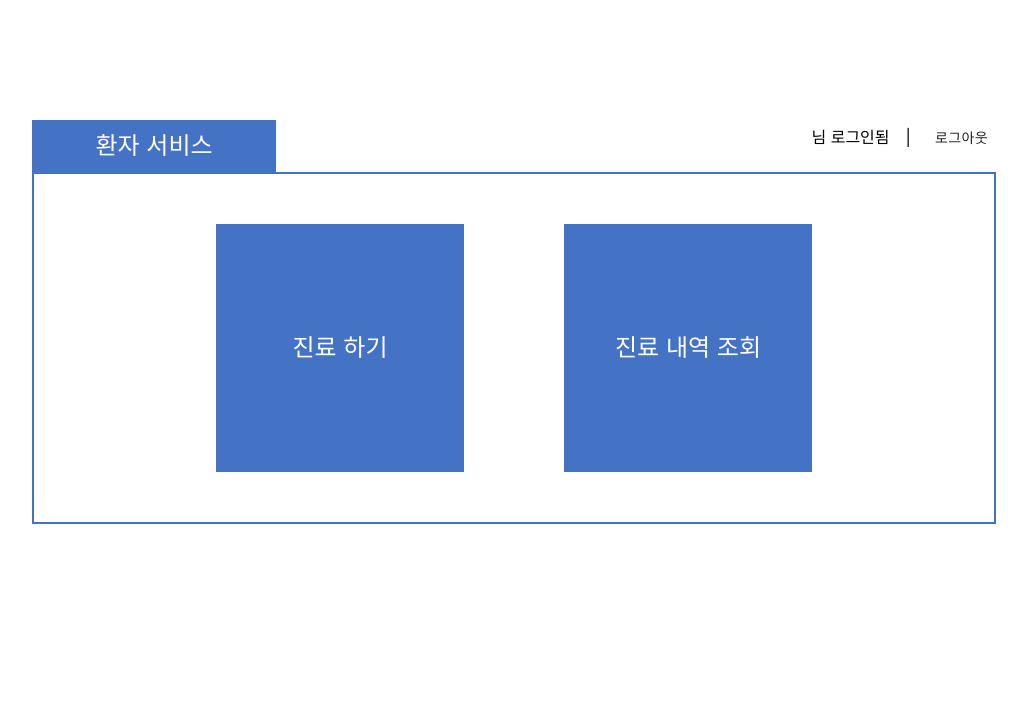
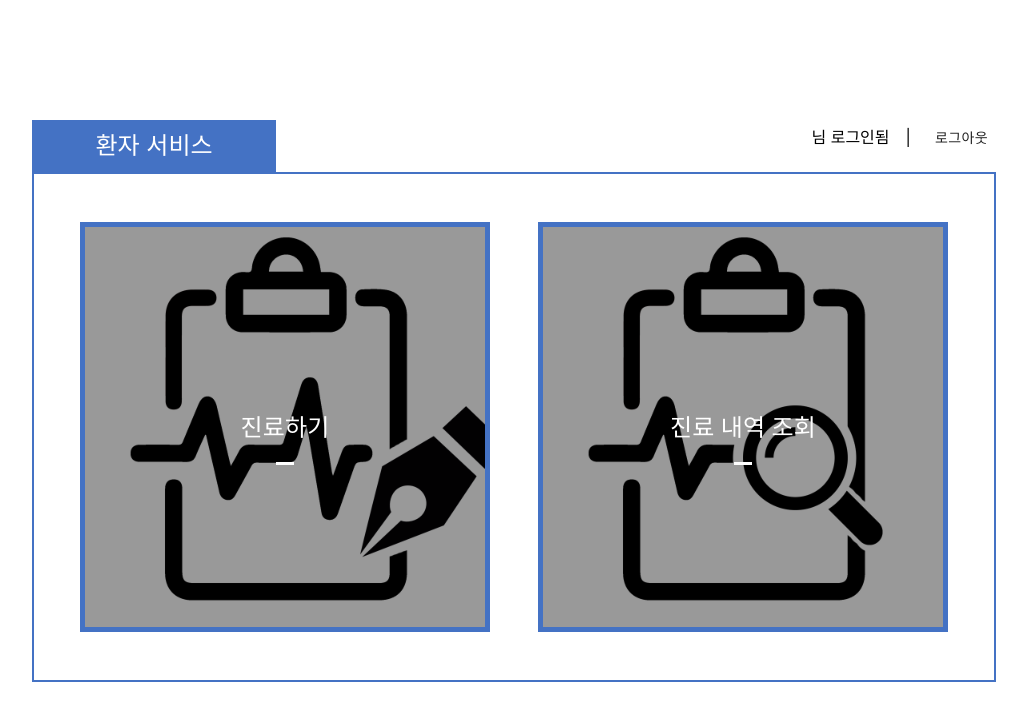
Before and after one commit to Fifteen-rm/frontend, a React (Create React App) app: page /patient/service in a window 1280 px wide. Shown: the top 720 px of the page, without its empty margins (206-1233 px from the left). Built offline with nearby package versions, Linux system fonts and the light colour scheme; what react-kakao-login would draw is missing.

Commit message:
UI_201103_0

```diff
--- a/src/components/ChoiceLoginType.js
+++ b/src/components/ChoiceLoginType.js
@@ -104,6 +104,8 @@ export default function ChoiceLoginType() {
         <div align="center">
             <Box className={classes.root} padding={10}>
                 <Box padding={5} fontSize='2rem'>원격 진료 서비스에 오신 것을 환영합니다.</Box>
+                <Box display="flex" justifyContent="center">
+                    <Box border={5} borderColor="rgb(68, 114, 196)" margin={3}>
                         {image_patient.map((image) => (
                             <Link to={path.PATIENT_LOGIN}>
                                 <ButtonBase
@@ -136,7 +138,9 @@ export default function ChoiceLoginType() {
                                 </ButtonBase>
                             </Link>
                         ))}
+                    </Box>
 
+                    <Box border={5} borderColor="rgb(112, 173, 71)" margin={3}>
                     {image_doctor.map((image) => (
                         <Link to={path.DOCTOR_LOGIN}>
                             <ButtonBase
@@ -170,6 +174,8 @@ export default function ChoiceLoginType() {
                         </Link>
                     ))}
                 </Box>
-        </div>
+            </Box>
+            </Box>
+        </div >
     );
 }
--- a/src/screens/Meet/MeetPlace.js
+++ b/src/screens/Meet/MeetPlace.js
@@ -96,11 +96,11 @@ const MeetPlace = ({ roomName, token }) => {
         <Box className={classes.root} display="flex" justifyContent="center">
           <Box width={8 / 10} border={2} borderColor="rgb(68, 114, 196)">
             <h2>Room: {roomName}</h2>
-            <Box margin={5} border={2} borderColor="rgb(68, 114, 196)" style={{ position: 'relative', zIndex: 2 }}>
+            <Box margin={5} border={5} borderColor="rgb(112, 173, 71)" style={{ position: 'relative', zIndex: 2 }}>
               <h3>{part} 전문의 김덕배</h3>
               <Box className="remote-participants">{remoteParticipants}</Box>
             </Box>
-            <Box width="20%" height="15%" border={2} borderColor="rgb(68, 114, 196)" style={{ position: 'relative', zIndex: 1, top: '-300px', left: '300px' }} >
+            <Box width="20%" height="15%" border={5} borderColor="rgb(68, 114, 196)" style={{ position: 'relative', zIndex: 1, top: '-300px', left: '300px' }} >
               <h3>{name}님</h3>
               <Box className="local-participant">
                 {room ? (
--- a/src/screens/Patient/PatientService.js
+++ b/src/screens/Patient/PatientService.js
@@ -1,10 +1,32 @@
 import React, { useState } from "react";
-import { makeStyles, styled } from '@material-ui/core/styles';
-import Box from '@material-ui/core/Box';
+import { makeStyles } from '@material-ui/core/styles';
 import { useHistory, Link } from "react-router-dom";
 import * as path from 'Utils/path';
 import { v4 as uuidv4 } from 'uuid';
 import Button from '@material-ui/core/Button';
+
+import ButtonBase from '@material-ui/core/ButtonBase';
+import Typography from '@material-ui/core/Typography';
+import Box from '@material-ui/core/Box';
+
+const diagnosis = [
+    {
+        url: '../images/diagnosis_.png',
+        title: '진료하기',
+        width: '400px',
+        height: '400px',
+    },
+
+];
+
+const record = [
+    {
+        url: '../images/records.png',
+        title: '진료 내역 조회',
+        width: '400px',
+        height: '400px',
+    },
+];
 
 const useStyles = makeStyles((theme) => ({
     box: {
@@ -21,6 +43,74 @@ const useStyles = makeStyles((theme) => ({
     logoutbutton: {
         '& > *': {
         },
+    },
+    btnroot: {
+        minWidth: 400,
+    },
+    image: {
+        position: 'relative',
+        height: 400,
+        [theme.breakpoints.down('xs')]: {
+            width: '100% !important', // Overrides inline-style
+            height: 100,
+        },
+        '&:hover, &$focusVisible': {
+            zIndex: 1,
+            '& $imageBackdrop': {
+                opacity: 0.15,
+            },
+            '& $imageMarked': {
+                opacity: 0,
+            },
+            '& $imageTitle': {
+                border: '4px solid currentColor',
+            },
+        },
+    },
+    focusVisible: {},
+    imageButton: {
+        position: 'absolute',
+        left: 0,
+        right: 0,
+        top: 0,
+        bottom: 0,
+        display: 'flex',
+        alignItems: 'center',
+        justifyContent: 'center',
+        color: theme.palette.common.white,
+    },
+    imageSrc: {
+        position: 'absolute',
+        left: 0,
+        right: 0,
+        top: 0,
+        bottom: 0,
+        backgroundSize: 'cover',
+        backgroundPosition: 'center 40%',
+    },
+    imageBackdrop: {
+        position: 'absolute',
+        left: 0,
+        right: 0,
+        top: 0,
+        bottom: 0,
+        backgroundColor: theme.palette.common.black,
+        opacity: 0.4,
+        transition: theme.transitions.create('opacity'),
+    },
+    imageTitle: {
+        position: 'relative',
+        fontSize: '1.5rem',
+        padding: `${theme.spacing(2)}px ${theme.spacing(4)}px ${theme.spacing(1) + 6}px`,
+    },
+    imageMarked: {
+        height: 3,
+        width: 18,
+        backgroundColor: theme.palette.common.white,
+        position: 'absolute',
+        bottom: -2,
+        left: 'calc(50% - 9px)',
+        transition: theme.transitions.create('opacity'),
     },
 }));
 
@@ -50,24 +140,82 @@ export default function PatientService(props) {
         <Box align="center">
             <Box padding={15} width="1200px">
                 <Box className={classes.root} display="flex" justifyContent="center">
-                    <Box width={2 / 10} bgcolor="rgb(68, 114, 196)" color="white" fontSize="1.5rem" className={classes.box}>
-                        환자 서비스
-                </Box>
+                    <Box width={2 / 10} bgcolor="rgb(68, 114, 196)" color="white" fontSize="1.5rem" className={classes.box}>환자 서비스</Box>
                     <Box width={6 / 10} className={classes.loginstate}>
                         {name}님 로그인됨　|　<Button className={classes.logoutbutton} onClick={logoutClick} color="blue">로그아웃</Button>
                     </Box>
                 </Box>
+                <Box width={8 / 10} border={2} borderColor="rgb(68, 114, 196)">
+                    <Box display="flex" justifyContent="center" padding={3}>
+                        <Box border={5} borderColor="rgb(68, 114, 196)" margin={3}>
+                            {diagnosis.map((image) => (
+                                <Link to={path.PATIENT_DIAGNOSIS}>
+                                    <ButtonBase
+                                        focusRipple
+                                        key={image.title}
+                                        className={classes.image}
+                                        focusVisibleClassName={classes.focusVisible}
+                                        style={{
+                                            width: image.width,
+                                        }}
+                                    >
+                                        <span
+                                            className={classes.imageSrc}
+                                            style={{
+                                                backgroundImage: `url(${image.url})`,
+                                            }}
+                                        />
+                                        <span className={classes.imageBackdrop} />
 
-                <Box className={classes.root} display="flex" justifyContent="center">
-                    <Box width={8 / 10} display="flex" border={2} borderColor="rgb(68, 114, 196)">
-                        <Box display="flex" justifyContent="center" width="100%" paddingY={6}>
-                            <Link to={path.PATIENT_DIAGNOSIS} style={{ textDecoration: 'none' }}>
-                                <Box border={2} fontSize="1.5rem" width={200} height={200} padding={3} bgcolor="rgb(68, 114, 196)" color="white" lineHeight="200px">진료 하기</Box>
-                            </Link>
-                            <Box marginX={6}></Box>
-                            <Link to={path.PATIENT_RECORDS} style={{ textDecoration: 'none' }}>
-                                <Box border={2} fontSize="1.5rem" width={200} height={200} padding={3} bgcolor="rgb(68, 114, 196)" color="white" lineHeight="200px">진료 내역 조회</Box>
-                            </Link>
+                                        <span className={classes.imageButton}>
+                                            <Typography
+                                                component="span"
+                                                variant="subtitle1"
+                                                color="inherit"
+                                                className={classes.imageTitle}
+                                            >
+                                                {image.title}
+                                                <span className={classes.imageMarked} />
+                                            </Typography>
+                                        </span>
+                                    </ButtonBase>
+                                </Link>
+                            ))}
+                        </Box>
+
+                        <Box border={5} borderColor="rgb(68, 114, 196)" margin={3}>
+                            {record.map((image) => (
+                                <Link to={path.PATIENT_RECORDS}>
+                                    <ButtonBase
+                                        focusRipple
+                                        key={image.title}
+                                        className={classes.image}
+                                        focusVisibleClassName={classes.focusVisible}
+                                        style={{
+                                            width: image.width,
+                                        }}
+                                    >
+                                        <span
+                                            className={classes.imageSrc}
+                                            style={{
+                                                backgroundImage: `url(${image.url})`,
+                                            }}
+                                        />
+                                        <span className={classes.imageBackdrop} />
+                                        <span className={classes.imageButton}>
+                                            <Typography
+                                                component="span"
+                                                variant="subtitle1"
+                                                color="inherit"
+                                                className={classes.imageTitle}
+                                            >
+                                                {image.title}
+                                                <span className={classes.imageMarked} />
+                                            </Typography>
+                                        </span>
+                                    </ButtonBase>
+                                </Link>
+                            ))}
                         </Box>
                     </Box>
                 </Box>
```
Also changed, not shown: public/images/diagnosis_.png (added), public/images/records.png (added). Lines whose indentation alone changed are shown as unchanged.
